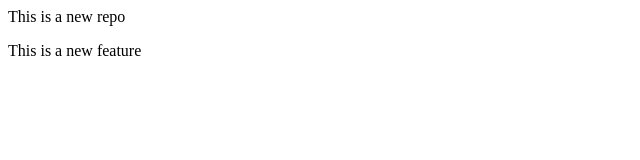
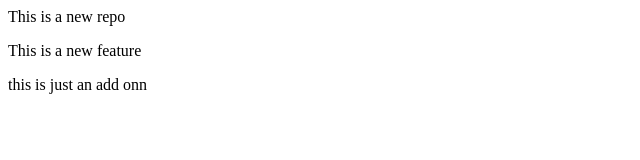
Before and after one commit to madhurpokarna/localrepo, a plain HTML site: page index.html in a window 1280 px wide. Shown: the whole page, without its empty margins (0-640 px from the left). Drawn offline with Linux system fonts and the light colour scheme.

Commit message:
added a line

```diff
--- a/index.html
+++ b/index.html
@@ -1,2 +1,3 @@
 <p>This is a new repo</p>
 <p>This is a new feature</p>
+<p>this is just an add onn</p>
```
